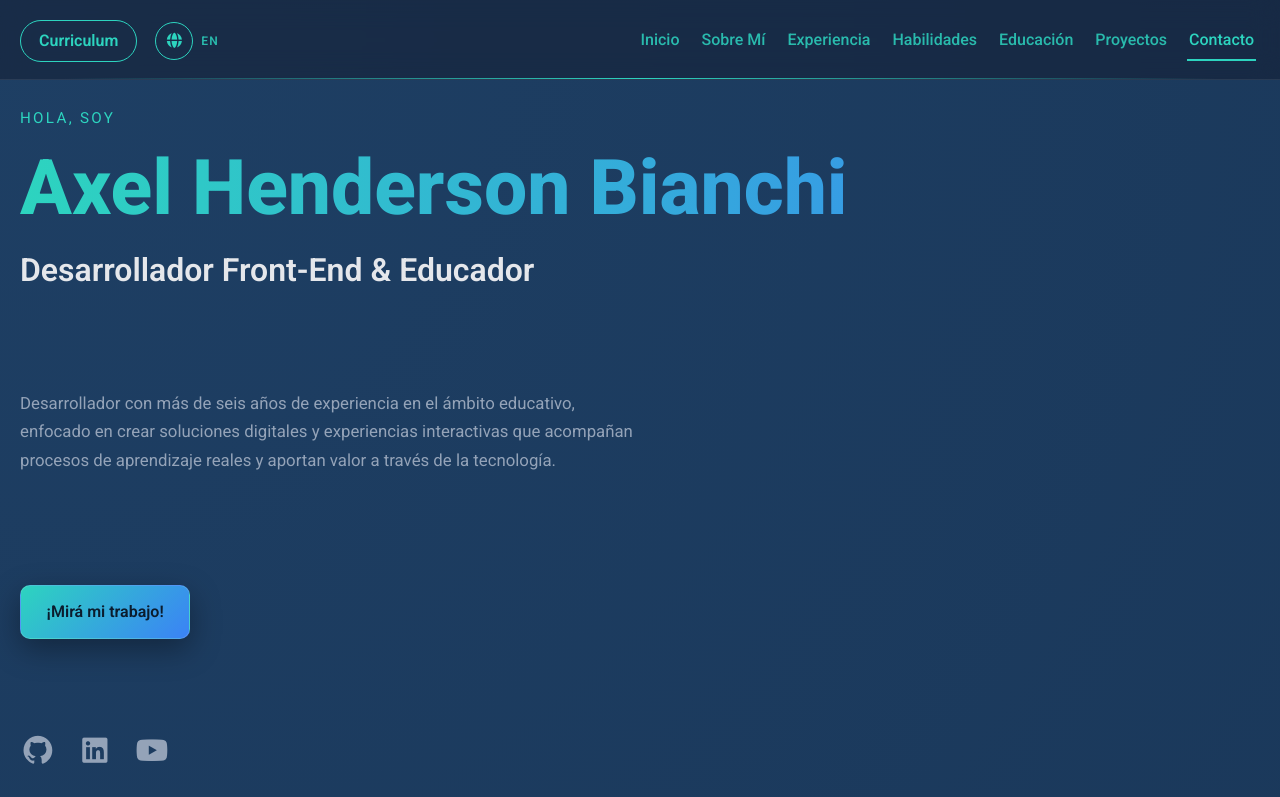
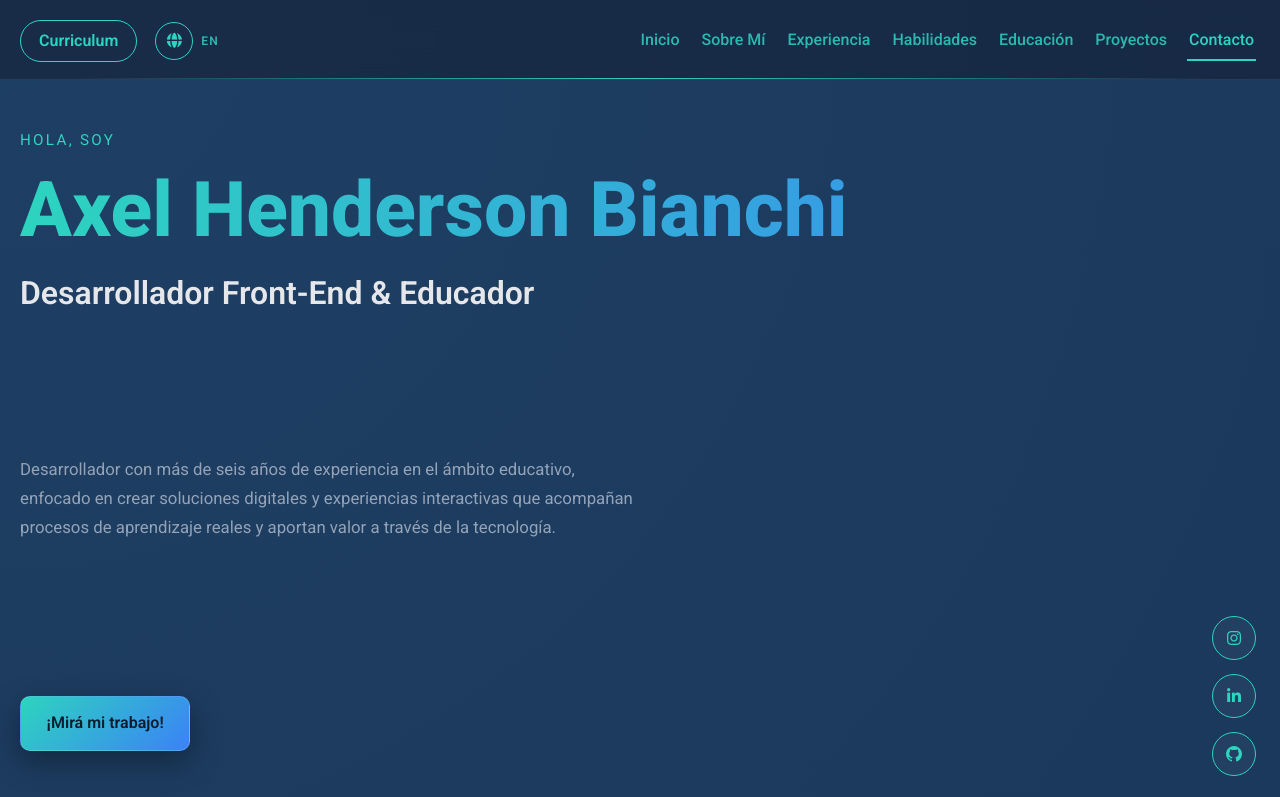
Before and after one commit to AxelHB/Portfolio-2026, a website: page index.html in a window 1280 px wide. Shown: the top 797 px of the page. Drawn offline with Linux system fonts and the light colour scheme.

Commit message:
AGREGO FLOAT MENU REDES

```diff
--- a/index.html
+++ b/index.html
@@ -111,11 +111,11 @@
 
                 <a href="#proyectos" class="hero__button" data-i18n="hero_cta">¡Mirá mi trabajo!</a>
 
-                <div class="hero__social-media">
+                <!-- <div class="hero__social-media">
                     <a href="https://github.com/AxelHB" target="_blank"><i class="fa-brands fa-github"></i></a>
                     <a href="https://www.linkedin.com/in/axel-henderson/" target="_blank"><i class="fa-brands fa-linkedin"></i></a>
                     <a href="https://www.youtube.com/@axelhb" target="_blank"><i class="fa-brands fa-youtube"></i></a>
-                </div>
+                </div> -->
 
             </div>
         </section>
@@ -958,6 +958,20 @@
         </div>
     </div>
 
+    <!-- Redes sociales flotantes -->
+    <div class="social-floating">
+        <a href="https://instagram.com" target="_blank">
+            <i class="fa-brands fa-instagram"></i>
+        </a>
+        <a href="https://linkedin.com" target="_blank">
+            <i class="fa-brands fa-linkedin-in"></i>
+        </a>
+        <a href="https://github.com" target="_blank">
+            <i class="fa-brands fa-github"></i>
+        </a>
+    </div>
+
+
     <!-- Script de internacionalización -->
     <script src="js/i18n.js"></script>
     <!-- Script personalizado -->
--- a/js/js.js
+++ b/js/js.js
@@ -200,6 +200,7 @@ window.addEventListener("load", () => {
 
   const preloader = document.getElementById("preloader");
   const hero = document.querySelector(".hero");
+  const social = document.querySelector(".social-floating");
 
   setTimeout(() => {
     preloader.classList.add("is-hidden");
@@ -208,9 +209,13 @@ window.addEventListener("load", () => {
     preloader.addEventListener("transitionend", () => {
       preloader.remove();
 
-      // 👇 Esperamos un frame para que el navegador pinte
       requestAnimationFrame(() => {
         hero.classList.add("is-visible");
+
+        // DELAY SOCIAL
+        setTimeout(() => {
+          social.classList.add("is-visible");
+        }, 700);
       });
     });
 
--- /dev/null
+++ b/scss/layout/_float-menu.scss
@@ -0,0 +1,85 @@
+@use "../base/variables" as *;
+@use "../components/extends" as *;
+
+.social-floating {
+    position: fixed;
+    bottom: 24px;
+    right: 24px;
+
+    display: flex;
+    flex-direction: column;
+    gap: 14px;
+
+    z-index: 1000;
+
+    a {
+        width: 44px;
+        height: 44px;
+        text-decoration: none;
+
+        display: flex;
+        align-items: center;
+        justify-content: center;
+
+        border-radius: 50%;
+        border: 1px solid var(--accent);
+        background: rgba(255, 255, 255, 0.04);
+        backdrop-filter: blur(6px);
+
+        color: var(--accent);
+        font-size: 1rem;
+
+        transition: all 0.3s ease;
+
+        &:hover {
+        transform: translateY(-4px);
+        box-shadow: 0 0 18px rgba(var(--accent-rgb), 0.35);
+        background: rgba(255, 255, 255, 0.08);
+        }
+    }
+}
+
+@media (max-width: 480px) {
+    .social-floating {
+        bottom: 16px;
+        right: 16px;
+
+        a {
+        width: 40px;
+        height: 40px;
+        }
+    }
+}
+
+.social-floating {
+    position: fixed;
+    bottom: 24px;
+    right: 24px;
+
+    display: flex;
+    flex-direction: column;
+    gap: 14px;
+
+    z-index: 1000;
+
+    opacity: 0;
+    transform: translateY(20px);
+    transition: opacity .6s ease, transform .6s ease;
+
+    &.is-visible {
+        opacity: 1;
+        transform: translateY(0);
+    }
+}
+
+
+@keyframes fadeInUp {
+    from {
+        transform: translateY(20px);
+        opacity: 0;
+    }
+    to {
+        transform: translateY(0);
+        opacity: 1;
+    }
+}
--- a/scss/sections/_sobreMi.scss
+++ b/scss/sections/_sobreMi.scss
@@ -61,21 +61,9 @@
         text-decoration: none;
         box-shadow: 0 10px 30px rgba(0, 0, 0, 0.35);
         border: 1px solid rgba(255, 255, 255, 0.125);
-    }
-
-    .hero__social-media {
-        font-size: 1.5rem;
-        padding-top: 20px;
-
-        a {
-            margin-right: 15px;
-            font-size: 1.8rem;
-            color: var(--text-soft);
-            transition: color 0.3s ease;
-
-            &:hover {
-                color: var(--accent);
-            }
+        &:hover {
+            border-color: var(--accent);
+            box-shadow: 0 3px 9px 0 var(--accent);
         }
     }
 
@@ -84,13 +72,12 @@
 
 .hero__intro,
 .hero__description,
-.hero__button,
-.hero__social-media {
+.hero__button {
     opacity: 0;
     transform: translateY(30px);
     transition:
-    opacity .8s cubic-bezier(.22,.61,.36,1),
-    transform .8s cubic-bezier(.22,.61,.36,1);
+        opacity .8s cubic-bezier(.22,.61,.36,1),
+        transform .8s cubic-bezier(.22,.61,.36,1);
 }
 
 .hero.is-visible .hero__intro {
@@ -109,18 +96,8 @@
     opacity: 1;
     transform: translateY(0);
     transition-delay: .4s;
-
-        &:hover {
-            border-color: var(--accent);
-            box-shadow: 0 3px 9px 0 var(--accent);
-        }
 }
 
-.hero.is-visible .hero__social-media {
-    opacity: 1;
-    transform: translateY(0);
-    transition-delay: .55s;
-}
 
 /* ================= SOBRE MI ================= */
 #about {
--- a/scss/style.scss
+++ b/scss/style.scss
@@ -9,6 +9,7 @@
 @use "layout/nav";
 @use "layout/footer";
 @use "layout/preloader";
+@use "layout/float-menu";
 
 //SECTIONS STYLES
 @use "sections/sobreMi";
```
Also changed, not shown: css/style.css, 1 other file.
